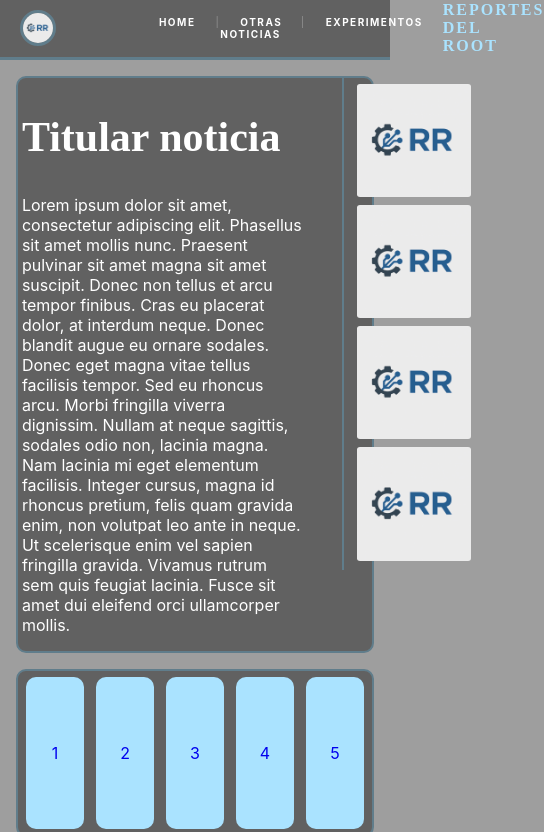
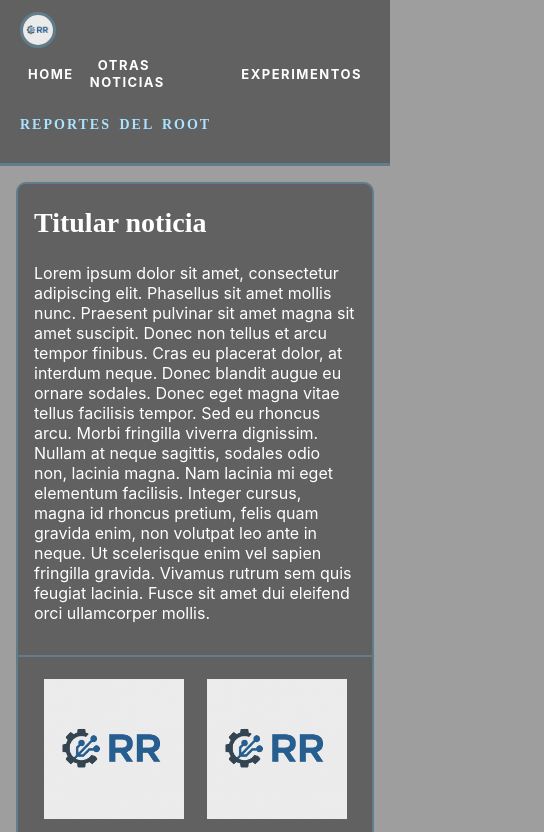
Before and after one commit to ALvaro-rodri/WEB-MIDTERM, a plain HTML site: page index.html in a window 390 px wide. Shown: the top 832 px of the page, 544 px wide, since content can reach past the window. Drawn offline with Linux system fonts and the light colour scheme.

Commit message:
CSS Agregacion de todas las medias necesarias para responisve asi como ajustes en las principales etiqeutas para conseguir un responsive correcto

```diff
--- a/style.css
+++ b/style.css
@@ -21,17 +21,18 @@ body, html {
     height: 100%;
 }
 
+img { max-width: 100%; height: auto; display: block; }
+
 /* HEADER */
+
 header {
     background-color: #616161;
     display: flex;
     align-items: center;
-    padding: 0px 20px;
+    padding: 12px 20px;
     justify-content: space-between;
-    height: 1.5cm;
     border-bottom: 3px solid #607d8b;
-    margin-bottom: 0px;
-
+    margin-bottom: 0;
 }
 
 .img-logo {
@@ -42,17 +43,23 @@ header {
 }
 
 .navbar {
-    padding: 0px;
-    margin-left: 11vw;
+    padding: 0;
+    margin-left: 0;
     letter-spacing: 1.5px;
-    font-size: 10PX;
+    font-size: 14px;
 }
 
 .navbar-list {
     list-style: none;
     display: flex;
-    font-family: "inter";
+    align-items: center;
+    gap: 12px;
+    margin: 0;
+    padding: 0;
+    overflow-x: auto;
+    -webkit-overflow-scrolling: touch;
 }
+
 
 .navbar-list a {
     text-decoration: none;
@@ -62,11 +69,12 @@ header {
 }
 
 .navbar-list a:hover {
-    font-size: 12px;
+    font-size: 15px;
 }
 
 .navbar-list a:active {
     color: #9e9e9e;
+    font-size: 12px;
 }
 
 .navbar-list-separate {
@@ -87,19 +95,20 @@ header {
 
 .main-new {
     background-color: #616161;
-    margin:16px 16px;
+    margin: 16px;
     border-radius: 10px;
     font-family: "inter";
     color: white;
     border: 2px solid #607d8b;
     display: flex;
+    flex-wrap: wrap;
+    gap: 16px;
 }
 
 .container-main-new {
-    margin-left: 1vw;
-    margin-right: 10vw;
-    max-width: 72vw;
-    min-width: 72vw;
+    flex: 1 1 520px;
+    margin: 0 16px;
+    min-width: 0;
 }
 
 .title-new {
@@ -108,14 +117,18 @@ header {
 }
 
 .grid-img-new {
-    padding: 1vw 3vw;
+    padding: 12px 20px;
     border-left: 2px solid #607d8b;
+    display: grid;
+    grid-template-columns: 1fr;
+    gap: 12px;
 }
 
 .grid-img-new img {
-    width: 3cm;
+    width: 100%;
+    max-width: 140px;
     border-radius: 5px;
-    padding: 0.5vw;
+    padding: 6px;
 }
 
 /* CARROSULES DE OTRAS NOTICIAS */
@@ -130,46 +143,50 @@ header {
 }
 
 .news-container {
-    margin: 1.5vw 2vw;
+    margin: 16px 20px;
 }
 
 .list-news {
-    display: flex;
-    justify-content: space-between;
     list-style: none;
     margin: 0;
     padding: 0;
+    display: grid;
+    grid-template-columns: repeat(auto-fit, minmax(140px, 1fr));
+    gap: 16px;
 }
 
 .list-news a {
     text-decoration: none;
+    font-weight: bold;
+    color: #263238;
 }
 
 .list-news li {
     background-color: #aae3ff;
-    width: 15vw;
-    height: 18vh;
     border-radius: 10px;
     display: grid;
     place-items: center;
+    height: 140px;
 }
 
 /* EXPERIMENT */
 
 .experiment {
     background-color: #616161;
-    margin:16px 16px;
+    margin: 16px;
     border-radius: 10px;
     font-family: "inter";
     color: white;
     border: 2px solid #607d8b;
     display: flex;
+    flex-wrap: wrap;
+    gap: 16px;
 }
 
 .container-experiment {
-    margin-left: 1vw;
-    margin-right: 10vw;
-    min-width: 72vw;
+    flex: 1 1 520px;
+    margin: 0 16px;
+    min-width: 0;
 }
 
 .title-exp {
@@ -178,23 +195,74 @@ header {
 }
 
 .grid-img-experiment {
-    padding: 1vw 3vw;
+    padding: 12px 20px;
     border-left: 2px solid #607d8b;
+    display: grid;
+    grid-template-columns: 1fr;
+    gap: 12px;
 }
 
 .grid-img-experiment img {
-    width: 3cm;
+    width: 100%;
+    max-width: 140px;
     border-radius: 5px;
-    padding: 0.5vw;
+    padding: 6px;
 }
 
 /* FOOTER */
 
 footer {
     background-color: #616161;
-    padding: 0;
-    margin: 0;
-    height: 1.5cm;
     border-top: 2px solid #607d8b;
     text-align: center;
+    padding: 12px 20px;
+    margin: 0;
 }
+
+/* AJUSTES PARA RESPONSIVE */
+
+.navbar-list a:hover { opacity: 0.85; }
+
+
+@media (max-width: 1024px) {
+  .list-news { grid-template-columns: repeat(3, minmax(140px, 1fr)); }
+  .navbar-list-separate { display: none; }
+}
+
+@media (max-width: 768px) {
+  header {
+        flex-wrap: wrap; gap: 8px;
+    }
+  .name-web {
+        font-size: 14px;
+    }
+
+  .grid-img-new, .grid-img-experiment {
+    border-left: none;
+    border-top: 2px solid #607d8b;
+    padding-top: 16px;
+    grid-template-columns: repeat(3, 1fr);
+  }
+
+  .title-new, .title-exp { font-size: 32px; }
+}
+
+@media (max-width: 480px) {
+  .navbar-list {
+        gap: 8px;
+    }
+  .navbar-list a {
+        padding: 0 8px; font-size: 13px;
+    }
+
+  .grid-img-new, .grid-img-experiment {
+        grid-template-columns: repeat(2, 1fr);
+    }
+
+  .list-news {
+        grid-template-columns: 1fr;
+    }
+  .title-new, .title-exp {
+        font-size: 28px;
+    }
+}
```
